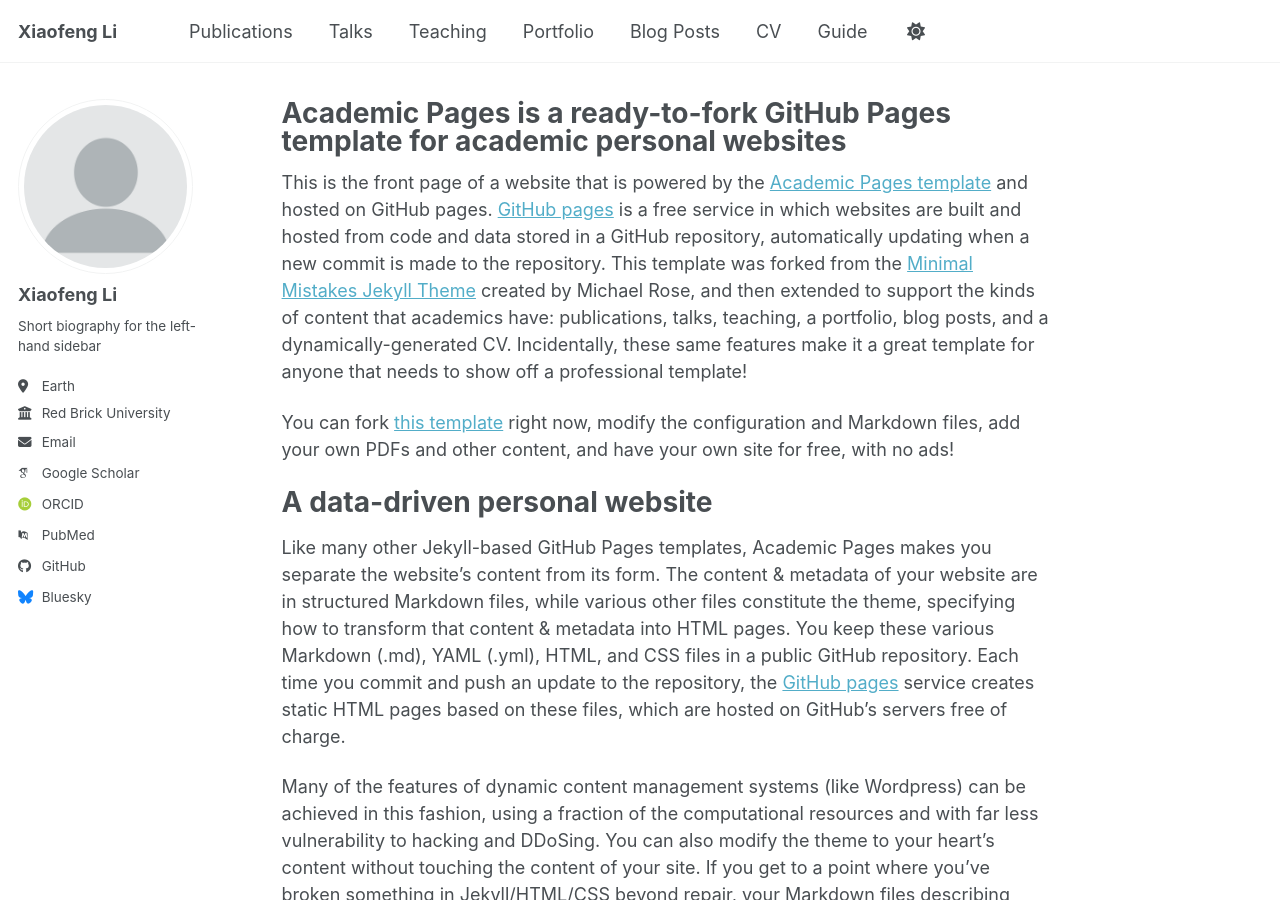
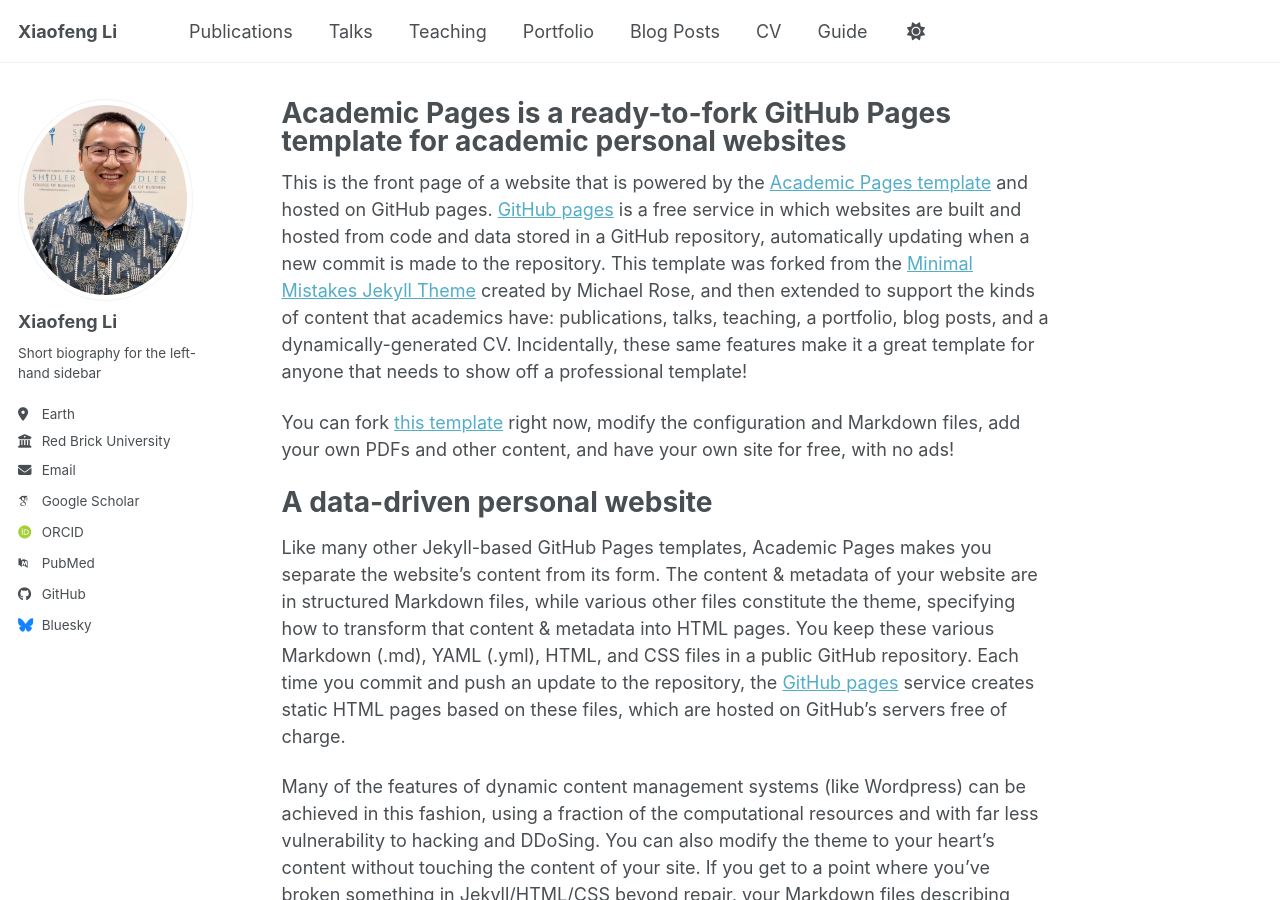
Before and after one commit to Leefun2014/xiaofengli.github.io, a Jekyll site: the page built from _pages/about.md, in a window 1280 px wide and 900 px high. Built offline with Jekyll 4.4.1, drawn with Linux system fonts in a browser that asks for light colours; some web fonts are replaced; a script bundle is joined from its source files by our own code; library files that are not in the unit come from our copies.

Commit message:
Update _config.yml

```diff
--- a/_config.yml
+++ b/_config.yml
@@ -23,7 +23,7 @@
 #               Additional customization can be done by editing /_includes/author-profile.html
 author:
   # Biographic information
-  avatar           : "profile.png"
+  avatar           : "Xiaofeng.jpeg"
   name             : "Xiaofeng Li"
   pronouns         : # example: "he/him"
   bio              : "Short biography for the left-hand sidebar"
```
